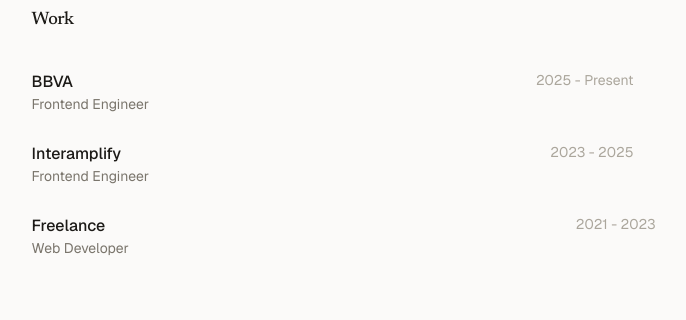
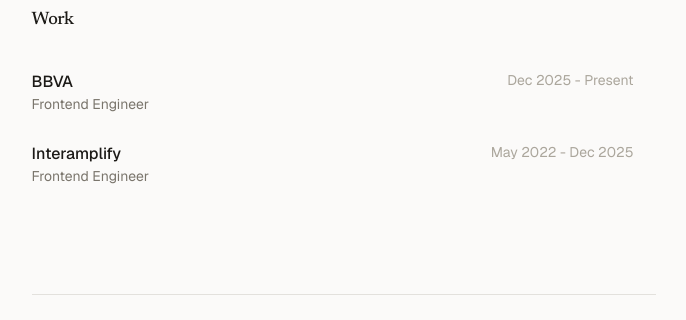
Before and after one commit to jmartinn/portfolio, a Next.js app: page / in a window 1280 px wide. Shown: the part 844-1164 px from the top of the page, without its empty margins (289-975 px from the left). Built offline with nearby package versions, Linux system fonts and the light colour scheme; no server answers; the database is empty.

Commit message:
fix: correct work experience timeline on homepage
Remove incorrect "Freelance" entry and fix Interamplify dates.

Co-authored-by: Juan Pedro Martin <59807986+jmartinn@users.noreply.github.com>

```diff
--- a/app/page.tsx
+++ b/app/page.tsx
@@ -138,19 +138,14 @@ export default async function Page() {
             <WorkItem
               company="BBVA"
               role="Frontend Engineer"
-              period="2025 - Present"
+              period="Dec 2025 - Present"
               href="https://www.bbva.com"
             />
             <WorkItem
               company="Interamplify"
               role="Frontend Engineer"
-              period="2023 - 2025"
+              period="May 2022 - Dec 2025"
               href="https://interamplify.com"
-            />
-            <WorkItem
-              company="Freelance"
-              role="Web Developer"
-              period="2021 - 2023"
             />
           </div>
         </section>
```
